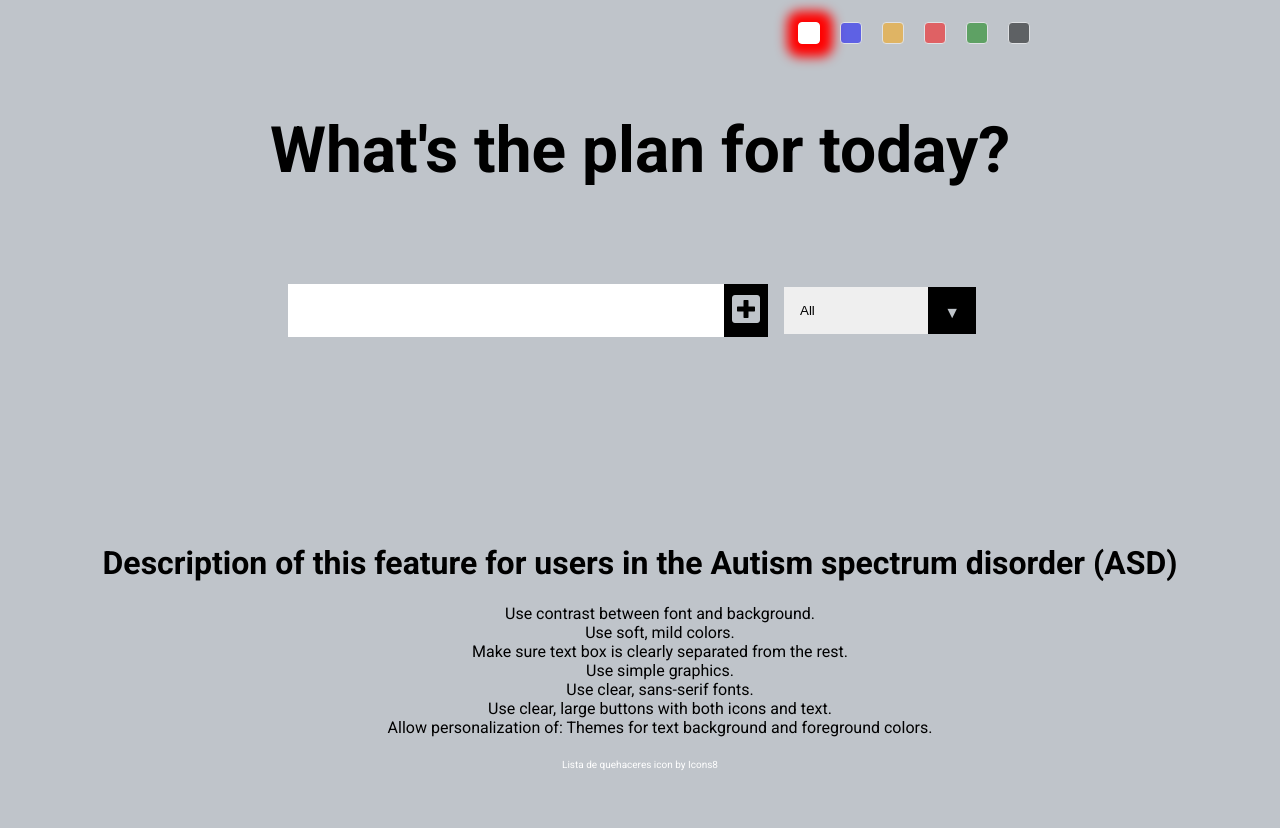
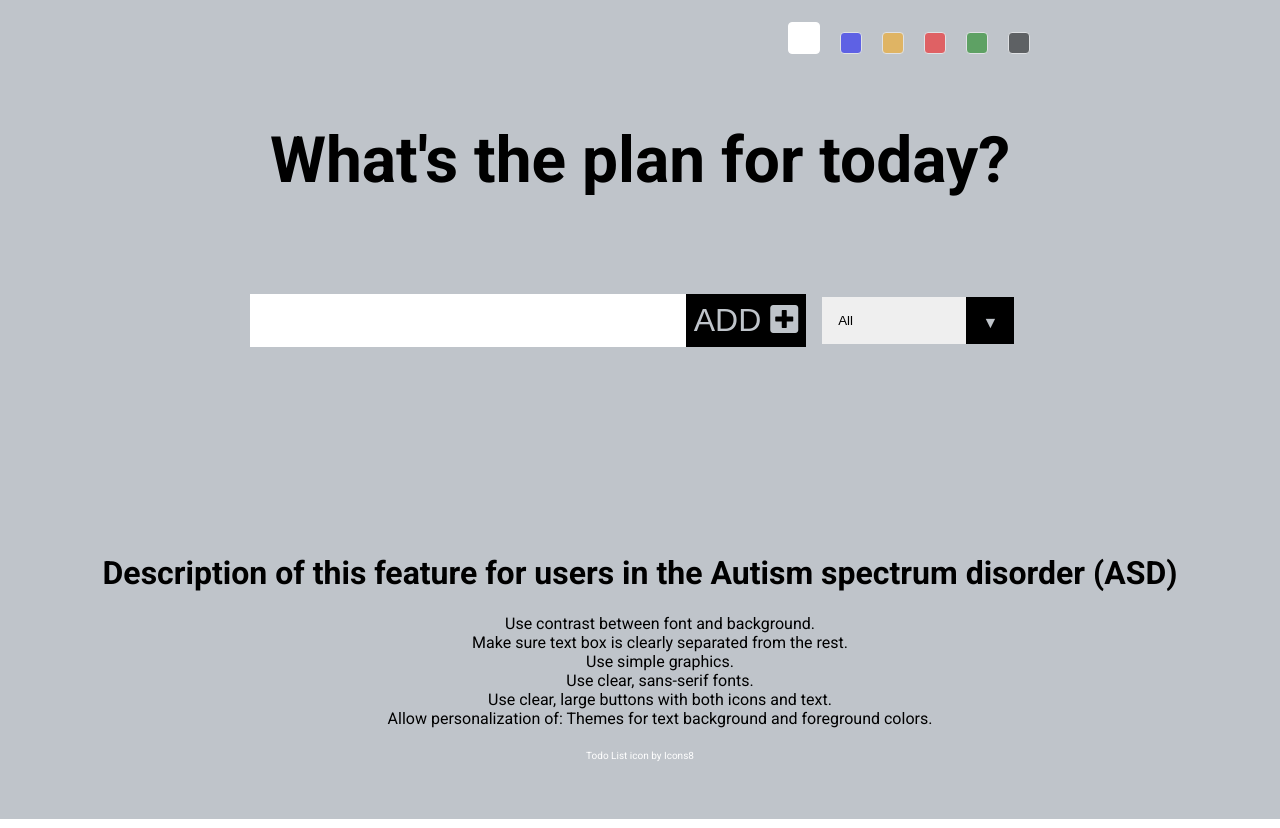
Before and after one commit to anabergese/todolist, a React (Create React App) app: page / in a window 1280 px wide. Built offline with nearby package versions, Linux system fonts and the light colour scheme.

Commit message:
Change some style of colors and add text to icon + of form

```diff
--- a/src/App.scss
+++ b/src/App.scss
@@ -70,6 +70,7 @@ form button:hover {
 .complete-btn {
   background: rgb(11, 212, 162);
 }
+
 .todo-item {
   padding: 0rem 0.5rem;
 }
--- a/src/components/Description.js
+++ b/src/components/Description.js
@@ -6,14 +6,13 @@ const Description = () => {
       <h1>Description of this feature for users in the Autism spectrum disorder (ASD)</h1>
       <ul>
         <li>Use contrast between font and background.</li>
-        <li>Use soft, mild colors.</li>
         <li>Make sure text box is clearly separated from the rest.</li>
         <li>Use simple graphics. </li>
         <li>Use clear, sans-serif fonts.</li>
         <li>Use clear, large buttons with both icons and text.</li>
         <li>Allow personalization of: Themes for text background and foreground colors.</li>
       </ul>
-      <p><a href="https://icons8.com/icon/61195/lista-de-quehaceres" target="_blank">Lista de quehaceres icon by Icons8</a></p>
+      <p><a href="https://icons8.com/icon/61195/todo-list" target="_blank" rel="noreferrer">Todo List icon by Icons8</a></p>
     </div>
   );
 };
--- a/src/components/Form.js
+++ b/src/components/Form.js
@@ -27,7 +27,7 @@ const Form = ({ setInputText, todos, setTodos, inputText, setStatus }) => {
           className="todo-input"
         />
         <button onClick={submitTodoHandler} className="todo-button" type="submit">
-          <i className="fas fa-plus-square"></i>
+          ADD <i className="fas fa-plus-square"></i>
         </button>
         <div className="select">
           <select onChange={statusHandler} name="todos" className="filter-todo">
--- a/src/switcher.scss
+++ b/src/switcher.scss
@@ -14,7 +14,8 @@
     opacity: 0.5;
       &.active{
         opacity: 1;
-        box-shadow: 1px 1px 12px 12px red;
+        width: 30px;
+        height: 30px;
       }
     }
 }
```
